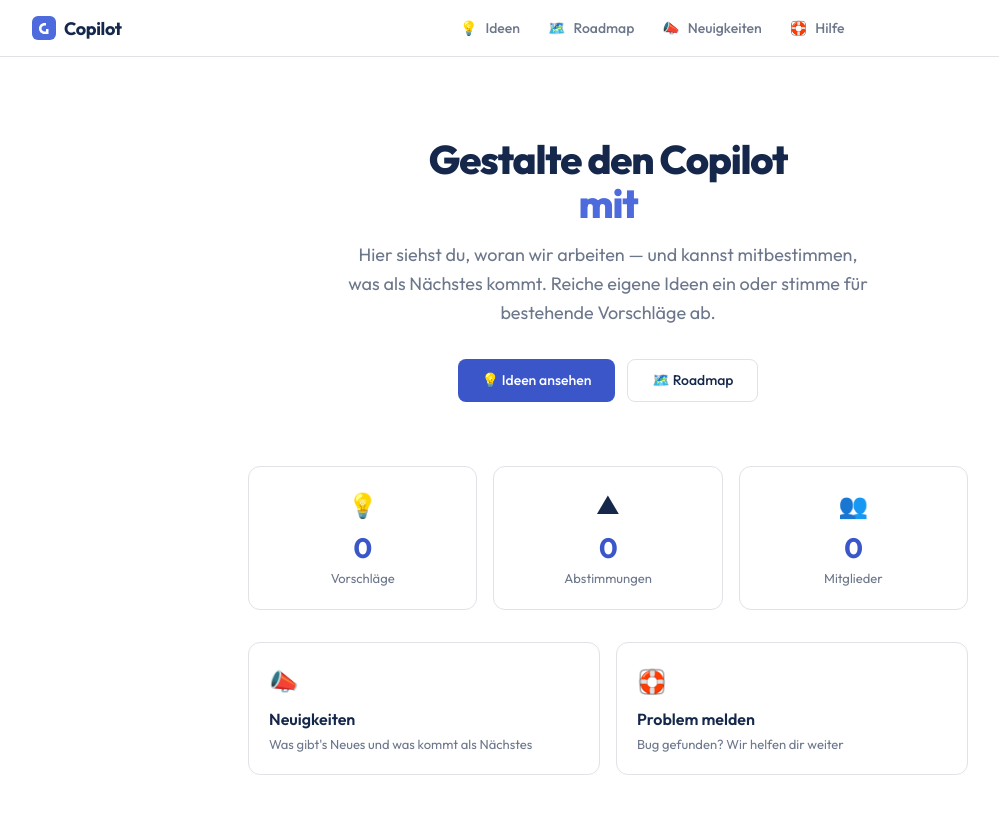
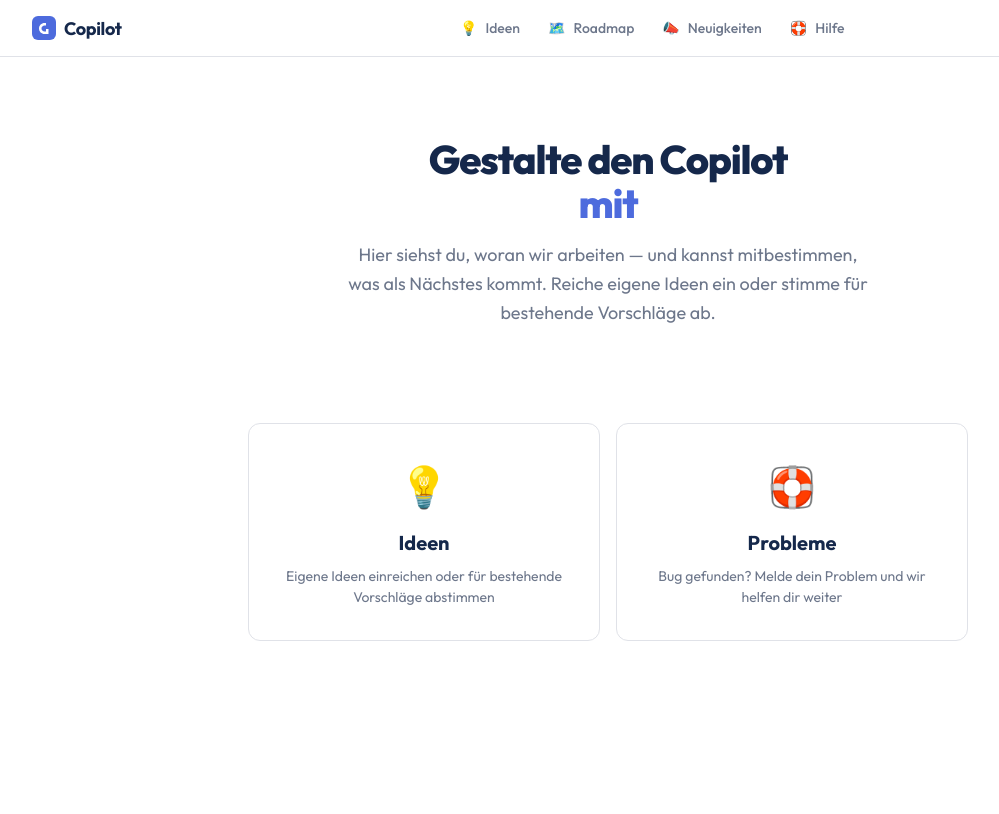
Before and after one commit to joschwagner-sudo/Frill-Ersatz, a Next.js app: page / in a window 1280 px wide. Shown: the top 814 px of the page, without its empty margins (32-1031 px from the left). Built offline with nearby package versions, Linux system fonts and the light colour scheme; no server answers; the database is empty.

Commit message:
refactor: Startseite vereinfacht – nur Ideen + Probleme

```diff
--- a/src/app/page.tsx
+++ b/src/app/page.tsx
@@ -1,15 +1,8 @@
 import Link from "next/link";
-import { prisma } from "@/lib/prisma";
 
 export const dynamic = "force-dynamic";
 
 export default async function HomePage() {
-  const [requestCount, totalVotes, userCount] = await Promise.all([
-    prisma.featureRequest.count({ where: { archived: false } }),
-    prisma.vote.count(),
-    prisma.user.count(),
-  ]);
-
   return (
     <div className="animate-in" style={{ maxWidth: "720px", margin: "0 auto" }}>
       {/* Hero */}
@@ -39,52 +32,9 @@
           Hier siehst du, woran wir arbeiten — und kannst mitbestimmen, was als Nächstes kommt.
           Reiche eigene Ideen ein oder stimme für bestehende Vorschläge ab.
         </p>
-        <div style={{ display: "flex", gap: "0.75rem", justifyContent: "center" }}>
-          <Link href="/requests" className="btn-primary" style={{ padding: "0.625rem 1.5rem" }}>
-            💡 Ideen ansehen
-          </Link>
-          <Link href="/roadmap" className="btn-secondary" style={{ padding: "0.625rem 1.5rem" }}>
-            🗺️ Roadmap
-          </Link>
-        </div>
       </div>
 
-      {/* Stats */}
-      <div
-        style={{
-          display: "grid",
-          gridTemplateColumns: "repeat(3, 1fr)",
-          gap: "1rem",
-          margin: "2rem 0",
-        }}
-      >
-        {[
-          { label: "Vorschläge", value: requestCount, icon: "💡" },
-          { label: "Abstimmungen", value: totalVotes, icon: "▲" },
-          { label: "Mitglieder", value: userCount, icon: "👥" },
-        ].map((stat) => (
-          <div
-            key={stat.label}
-            className="card"
-            style={{ padding: "1.25rem", textAlign: "center" }}
-          >
-            <div style={{ fontSize: "1.5rem", marginBottom: "0.25rem" }}>{stat.icon}</div>
-            <div
-              style={{
-                fontSize: "1.75rem",
-                fontWeight: 700,
-                letterSpacing: "-0.02em",
-                color: "var(--color-primary-600)",
-              }}
-            >
-              {stat.value}
-            </div>
-            <div style={{ fontSize: "0.8125rem", color: "var(--muted)" }}>{stat.label}</div>
-          </div>
-        ))}
-      </div>
-
-      {/* Quick Links */}
+      {/* Two Cards: Ideen + Probleme */}
       <div
         style={{
           display: "grid",
@@ -93,36 +43,41 @@
           margin: "2rem 0",
         }}
       >
-        {[
-          {
-            href: "/announcements",
-            icon: "📣",
-            title: "Neuigkeiten",
-            desc: "Was gibt's Neues und was kommt als Nächstes",
-          },
-          {
-            href: "/report",
-            icon: "🛟",
-            title: "Problem melden",
-            desc: "Bug gefunden? Wir helfen dir weiter",
-          },
-        ].map((link) => (
         <Link
-            key={link.href}
-            href={link.href}
+          href="/requests"
           className="card"
           style={{
-              padding: "1.25rem",
+            padding: "2rem 1.5rem",
             textDecoration: "none",
             color: "var(--foreground)",
             display: "block",
+            textAlign: "center",
           }}
         >
-            <div style={{ fontSize: "1.5rem", marginBottom: "0.5rem" }}>{link.icon}</div>
-            <div style={{ fontWeight: 600, marginBottom: "0.25rem" }}>{link.title}</div>
-            <div style={{ fontSize: "0.8125rem", color: "var(--muted)" }}>{link.desc}</div>
+          <div style={{ fontSize: "2.5rem", marginBottom: "0.75rem" }}>💡</div>
+          <div style={{ fontWeight: 700, fontSize: "1.25rem", marginBottom: "0.5rem" }}>Ideen</div>
+          <div style={{ fontSize: "0.875rem", color: "var(--muted)" }}>
+            Eigene Ideen einreichen oder für bestehende Vorschläge abstimmen
+          </div>
         </Link>
-        ))}
+
+        <Link
+          href="/report"
+          className="card"
+          style={{
+            padding: "2rem 1.5rem",
+            textDecoration: "none",
+            color: "var(--foreground)",
+            display: "block",
+            textAlign: "center",
+          }}
+        >
+          <div style={{ fontSize: "2.5rem", marginBottom: "0.75rem" }}>🛟</div>
+          <div style={{ fontWeight: 700, fontSize: "1.25rem", marginBottom: "0.5rem" }}>Probleme</div>
+          <div style={{ fontSize: "0.875rem", color: "var(--muted)" }}>
+            Bug gefunden? Melde dein Problem und wir helfen dir weiter
+          </div>
+        </Link>
       </div>
     </div>
   );
```
Lines whose indentation alone changed are shown as unchanged.
